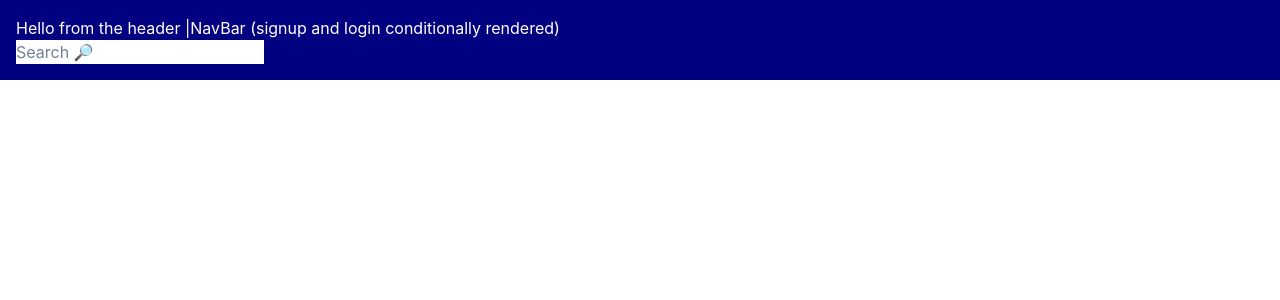
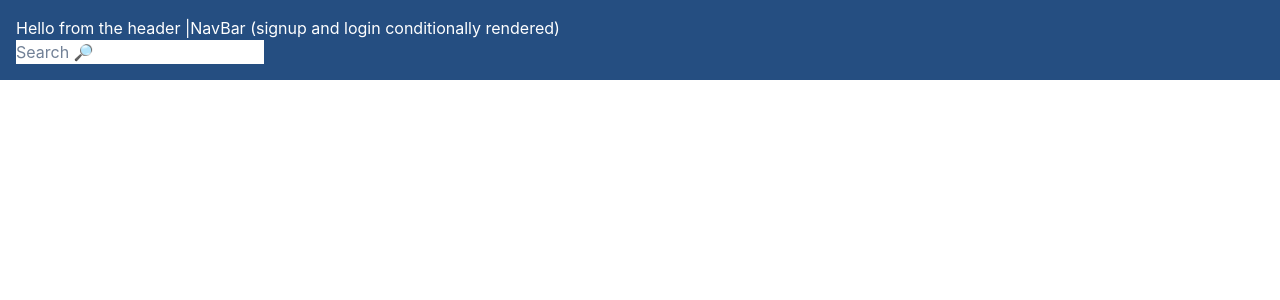
Before and after one commit to jmarthaller/finteck, a React (Create React App) app in the folder finteck-frontend/: page / in a window 1280 px wide. Shown: the top 300 px of the page. Built offline with nearby package versions, Linux system fonts and the light colour scheme; no server answers.

Commit message:
Adjust background color on app

```diff
--- a/finteck-frontend/src/components/App.tsx
+++ b/finteck-frontend/src/components/App.tsx
@@ -31,7 +31,7 @@ const App = () => {
   return (
 
       <div className="App">
-        <Box bg='navy' w='100%' h='100%' p={4} color='white'>
+        <Box bg='#254E81' w='100%' h='100%' p={4} color="white">
           <Router>
           <Header />
             <Routes>
@@ -40,9 +40,7 @@ const App = () => {
               <Route path="/profile" element={<UserProfile />} />
                 <Route path='/' element={<BeachesContainer searchedBeaches={searchedBeaches} />}   />
             </Routes>
-
                 <Search search={search} setSearch={setSearch} />
-
           </Router>
         </Box>
       </div>
```
